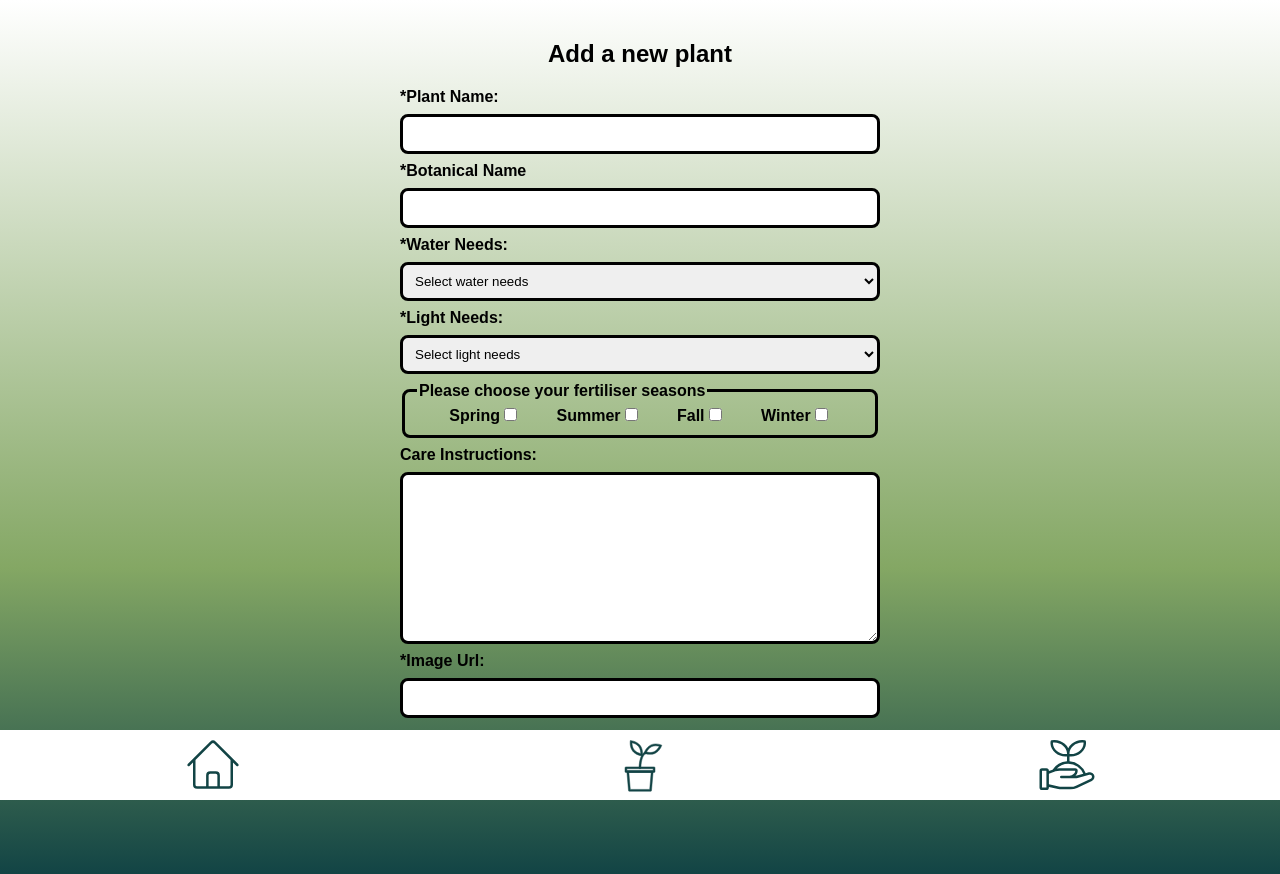
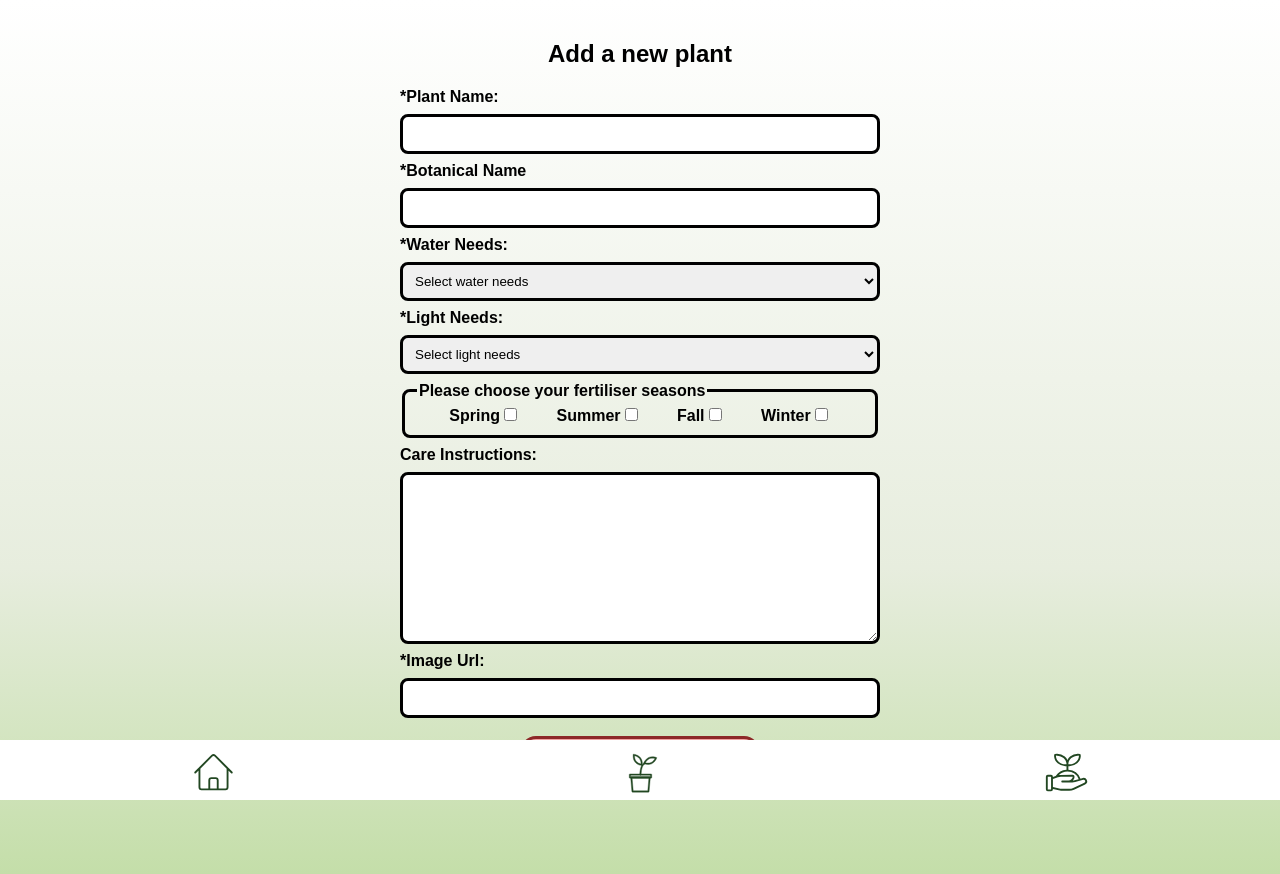
Before and after one commit to MarenOelixtown/plant-care-app, a Next.js app: page /createplant in a window 1280 px wide. Built offline with nearby package versions, Linux system fonts and the light colour scheme.

Commit message:
adjusting background for active page

```diff
--- a/components/CreatePlantForm.js
+++ b/components/CreatePlantForm.js
@@ -22,15 +22,15 @@ const StyledButton = styled.button`
   width: 50%;
   margin: 10px auto;
   padding: 10px 24px;
-  border: 3px solid orange;
-  background-color: #ffb42b;
+  border: 3px solid var(--secondary-stroke-color);
+  background-color: var(--secondary-bg-color);
   border-radius: 1rem;
   color: white;
   font-weight: bold;
   font-size: 1rem;
   cursor: pointer;
   &:hover {
-    color: orange;
+    color: var(--secondary-stroke-color);
     background-color: white;
   }
 `;
--- a/components/NavigationAddPlant.js
+++ b/components/NavigationAddPlant.js
@@ -6,8 +6,8 @@ const AddPlant = styled.p`
   position: fixed;
   top: 2.5rem;
   right: 2rem;
-  border: 3px solid orange;
-  background-color: #ffb42b;
+  border: 3px solid var(--secondary-stroke-color);
+  background-color: var(--secondary-bg-color);
   padding: 0.8rem 0.8rem;
   border-radius: 1rem;
   color: white;
@@ -16,7 +16,7 @@ const AddPlant = styled.p`
   z-index: 1000;
   cursor: pointer;
   &:hover {
-    color: orange;
+    color: var(--secondary-stroke-color);
     background-color: white;
   }
 `;
--- a/components/NavigationBar.js
+++ b/components/NavigationBar.js
@@ -8,22 +8,27 @@ const StyledFooter = styled.footer`
   left: 0;
   right: 0;
   bottom: 0;
-  padding-bottom: 50px;
-  height: 70px;
+  height: 60px;
   background-color: white;
 `;
 const NavigationList = styled.ul`
   list-style: none;
   margin: 0;
-  padding: 5px 0 0 0;
+  padding: 0;
   display: flex;
   justify-content: space-around;
+`;
+const IconListItem = styled.li`
+  background-color: ${(props) => props.bgColor || ""};
+  flex: 1;
+  text-align: center;
+  padding: 10px;
 `;
 
 const MyPlantsIcon = ({ getFillColor }) => (
   <svg
-    width="60px"
-    height="60px"
+    width="45px"
+    height="45px"
     strokeWidth="0"
     fill={getFillColor}
     xmlns="http://www.w3.org/2000/svg"
@@ -35,8 +40,8 @@ const MyPlantsIcon = ({ getFillColor }) => (
 );
 const PlantOverviewIcon = ({ getFillColor }) => (
   <svg
-    width="60px"
-    height="60px"
+    width="45px"
+    height="45px"
     viewBox="0 0 64 64"
     xmlns="http://www.w3.org/2000/svg"
     strokeWidth="0.5"
@@ -70,8 +75,8 @@ const PlantOverviewIcon = ({ getFillColor }) => (
 );
 const HomeIcon = ({ getFillColor }) => (
   <svg
-    width="60px"
-    height="60px"
+    width="45px"
+    height="45px"
     xmlns="http://www.w3.org/2000/svg"
     viewBox="0 0 24 24"
     strokeWidth="1"
@@ -89,26 +94,30 @@ const HomeIcon = ({ getFillColor }) => (
 export default function NavigationBar() {
   const router = useRouter();
   const getFillColor = (path) =>
-    router.pathname === path ? "orange" : "#124445";
+    router.pathname === path
+      ? "var(--secondary-stroke-color)"
+      : "var(--primary-color)";
+  const getBackgroundColor = (path) =>
+    router.pathname === path ? "var(--secondary-bg-color)" : "";
 
   return (
     <StyledFooter>
       <NavigationList>
-        <li>
+        <IconListItem bgColor={getBackgroundColor("/")}>
           <Link href="/" title="Home">
             <HomeIcon getFillColor={getFillColor("/")} />
           </Link>
-        </li>
-        <li>
+        </IconListItem>
+        <IconListItem bgColor={getBackgroundColor("/overview")}>
           <Link href="/overview" title="Plants Overview">
             <PlantOverviewIcon getFillColor={getFillColor("/overview")} />
           </Link>
-        </li>
-        <li>
+        </IconListItem>
+        <IconListItem bgColor={getBackgroundColor("/myplants")}>
           <Link href="/myplants" title="My Plants">
             <MyPlantsIcon getFillColor={getFillColor("/myplants")} />
           </Link>
-        </li>
+        </IconListItem>
       </NavigationList>
     </StyledFooter>
   );
--- a/styles.js
+++ b/styles.js
@@ -6,17 +6,19 @@ export default createGlobalStyle`
   *::after {
     box-sizing: border-box;
   }
-
+  :root {
+  --primary-color: #224722;
+  --secondary-stroke-color: #8d2828;
+  --secondary-bg-color: #f1a4a4;
+}
   body {
     margin: 0;
-    /* background-color: #f0f0f0; */
     font-family: sans-serif;
-    background: linear-gradient(0deg, rgba(18,68,69,1) 0%, rgba(132,167,100,1) 35%, rgba(255,255,255,1) 100%);
+    background: linear-gradient(0deg, rgba(196,222,169,1) 0%, rgba(231,237,222,1) 35%, rgba(255,255,255,1) 100%);
     min-height: 100vh;
 
   }
   main {
     padding-bottom: 4rem;
-
   }
 `;
```
Also changed, not shown: components/MyPlants.js (+0 -15 lines), components/Overview.js (+0 -18 lines), pages/createplant/index.js (+0 -22 lines).
